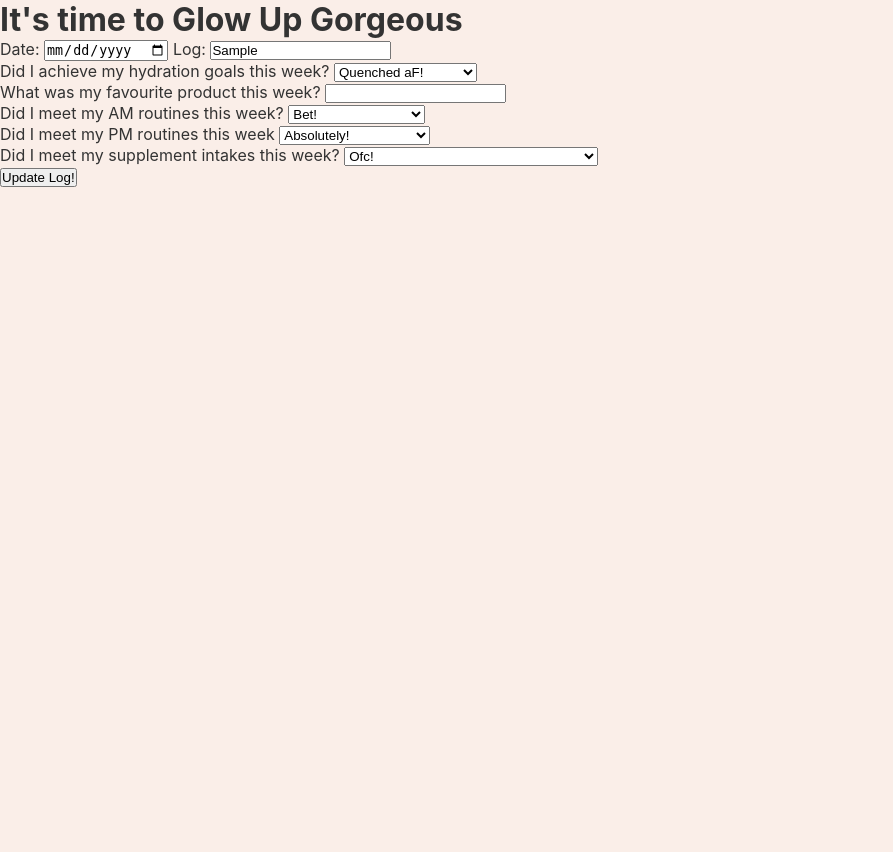
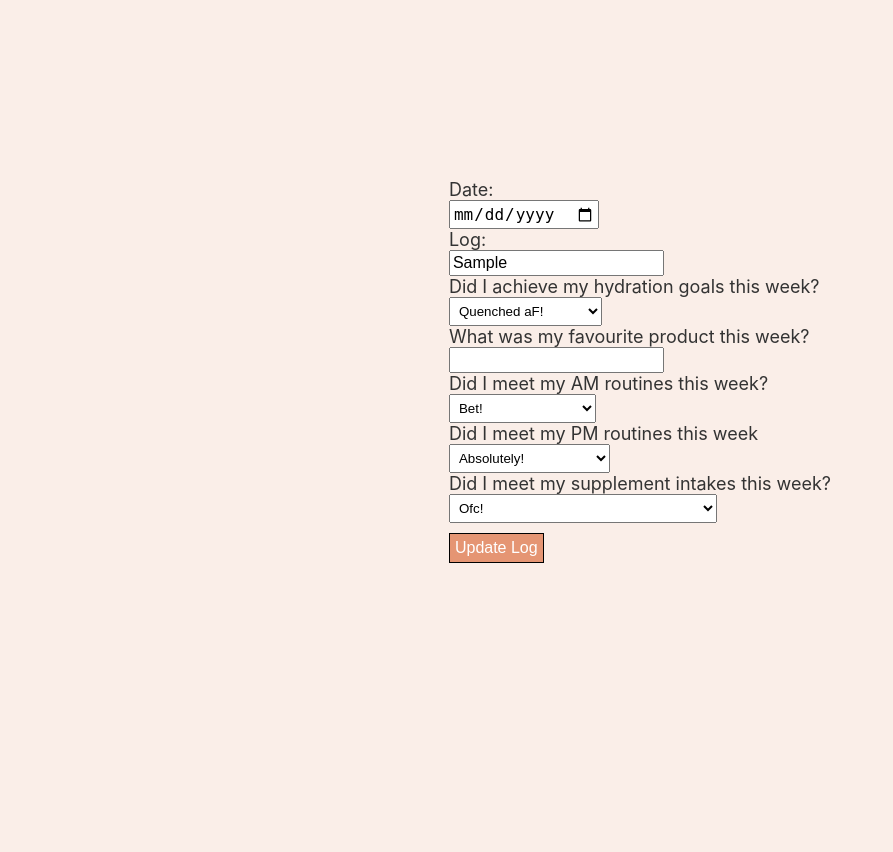
Before and after one commit to mish-a14/GlowUp, a Django app: page /log/1/edit/ in a window 1280 px wide. Shown: the part 64-916 px from the top of the page, without its empty margins (0-893 px from the left). Before the commit the page ends 251 px from the top, so only its background shows below. Run offline with Django 3.2, Linux system fonts and the light colour scheme; tables that the repository leaves empty hold one stand-in row (values such as "Sample post").

Commit message:
change anchor on log page

```diff
--- a/main_app/templates/edit_form.html
+++ b/main_app/templates/edit_form.html
@@ -1,47 +1,53 @@
 {% extends 'base.html' %}
-
-
 {% block content %}
 
-<h1>It's time to Glow Up Gorgeous</h1>
+<div class="create-contain">
+
+<div class="form-create">
 
 <form method='POST' action='/log/{{ h.id }}/hairdiary/submit_update_form/'>
     {% csrf_token %}
-    Date: <input type='date' name='date' autocomplete="off"/>
-    Log: <input name='log' autocomplete="off" value='{{ h.Log }}'/>
+    <p>Date:</p> <input type='date' name='date' autocomplete="off"/>
+    <br />
+    <p>Log:</p> <input name='log' autocomplete="off" value='{{ h.Log }}'/>
     <br />
     <label for="water">Did I achieve my hydration goals this week?</label>
+    <br />
     <select name='water'>
         <option value="True">Quenched aF!</option>
         <option value="False">Oops, not this week.</option>
     </select>
     <br />
     <label for="product">What was my favourite product this week?</label>
+    <br />
     <input name='product' autocomplete="off"/>
     <br />
     <label for="morning">Did I meet my AM routines this week?</label>
+    <br />
     <select name='morning'>
         <option value="True">Bet!</option>
         <option value="False">Maybe next week...</option>
     </select>
     <br />
     <label for="night">Did I meet my PM routines this week</label>
+    <br />
     <select name='night'>
         <option value="True">Absolutely!</option>
         <option value="False">I forgot some nights...</option>
     </select>
     <br />
     <label for="supplements">Did I meet my supplement intakes this week?</label>
+    <br />
     <select name='supplements'>
         <option value="True">Ofc!</option>
-        <option value="False">Not a good supplements week for me...</option>
+        <option value="False">Not a good supplements week for me....</option>
     </select>
     <br />
 
-    <button>Update Log!</button>
-
+    <button class="form-btn">Update Log</button>
 </form>
 
-
+</div>
+</div>
 
 {% endblock %}
--- a/main_app/templates/hair_log.html
+++ b/main_app/templates/hair_log.html
@@ -11,16 +11,18 @@
   <div class="diary-card-contain">
       {% for h in hair %}
       {% for photo in h.hair_photo_set.all %}
+      <a href="/log/hair/{{ h.id }}" class="date-link">
       <div class="diary-cards">
-        <a href="/log/hair/{{ h.id }}" class="date-link">
+
       <img src="{{photo.url}}">
     {% empty %}
       <div>No Photos Uploaded</div>
     {% endfor %}
             <p class="date">{{ h.Date }}</p>
-        </a>
+
       </div>
       {% endfor %}
+    </a>
     </div>
 
 </div>
--- a/main_app/templates/skin_log_detail.html
+++ b/main_app/templates/skin_log_detail.html
@@ -30,8 +30,8 @@
         <p>Supplements: <span>{{ skin.Supplements }}</span></p>
         <p>Log: <span>{{ skin.Log}}</span></p>
         <br>
-        <a href='/log/{{ skin.id }}/edit'><button class="detail-edit">Edit</button></a>
-        <a href='/log/{{ skin.id }}/delete'><button class="detail-delete">Delete</button></a>
+        <a href='/log/skindiary/{{ skin.id }}/edit'><button class="detail-edit">Edit</button></a>
+        <a href='/log/skindiary/{{ skin.id }}/delete'><button class="detail-delete">Delete</button></a>
         </div>
       </div>
   </div>
```
